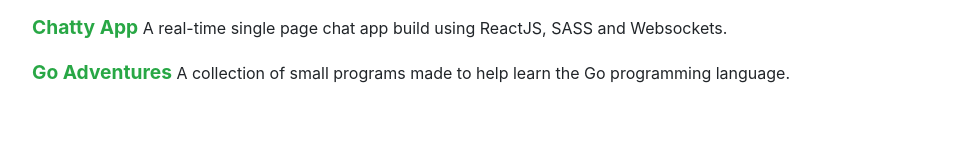
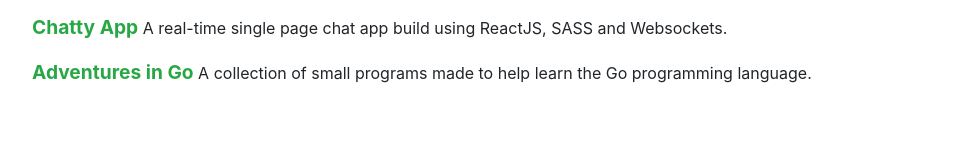
Before and after one commit to MarkZsombor/markzsombor.github.io, a website with bundled scripts: page index.html in a window 1280 px wide. Shown: the part 2112-2262 px from the top of the page, without its empty margins (288-1262 px from the left). Built offline with nearby package versions, Linux system fonts and the light colour scheme; a web font is replaced by a local one.

Commit message:
updated projects page

```diff
--- a/index.html
+++ b/index.html
@@ -143,7 +143,7 @@
           A map app built with the Google Maps API that allows registered users to create custom maps and share them with others. Front end of the app is built using EJS, jQuery and Bootstrap running on a Node.js Express server and using a Postgres database.</p>
           <p><a href="https://github.com/MarkZsombor/chatty-app" class="project-title">Chatty App</a>
           A real-time single page chat app build using ReactJS, SASS and Websockets.</p>
-          <p><a href="https://github.com/MarkZsombor/go-mini-problems" class="project-title">Go Adventures</a>
+          <p><a href="https://github.com/MarkZsombor/Go-Exercises" class="project-title">Adventures in Go</a>
           A collection of small programs made to help learn the Go programming language.</p>
         </div>
       </section>
```
